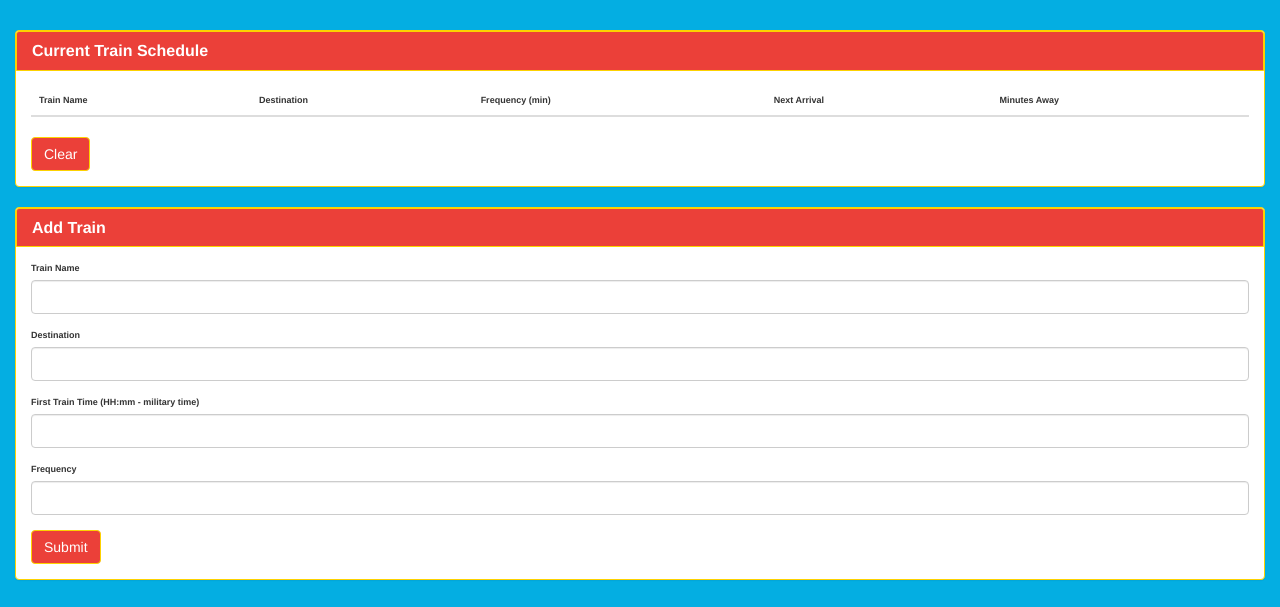
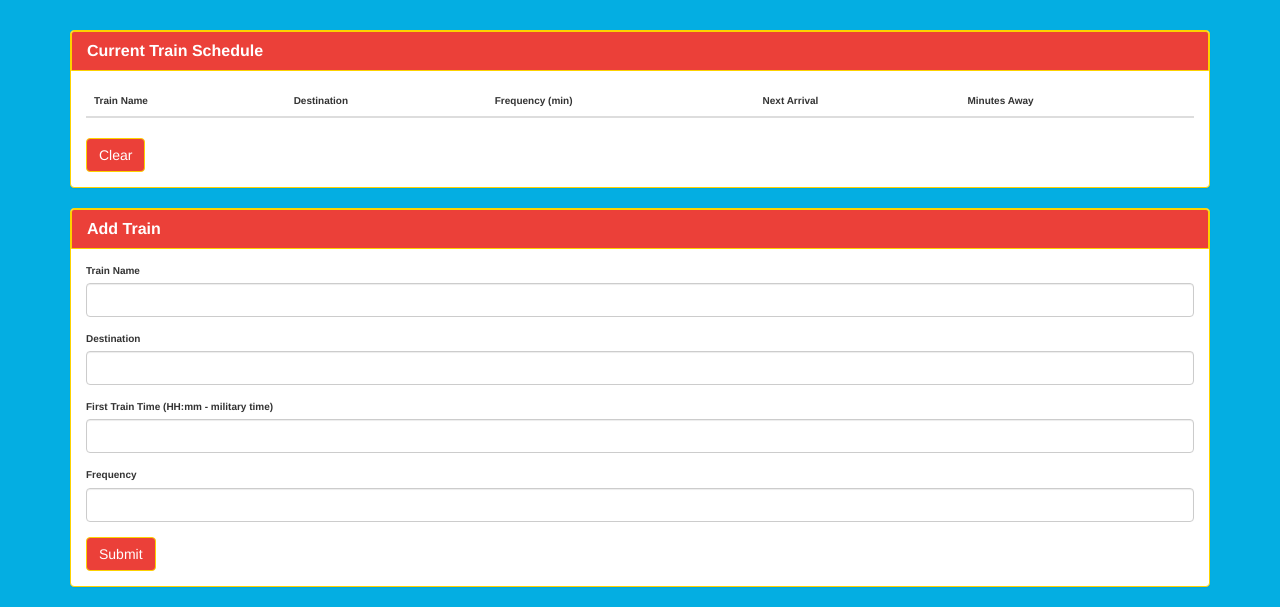
Before and after one commit to CavanWagg/Train-Scheduler, a plain HTML site: page index.html in a window 1280 px wide. Shown: the part 225-832 px from the top of the page. Drawn offline with nearby package versions, Linux system fonts and the light colour scheme; no server answers.

Commit message:
comment changes, positioning double checks

```diff
--- a/assets/styles/style.less
+++ b/assets/styles/style.less
@@ -12,7 +12,7 @@
 }
 
 body {
-  font-size: 90%;
+  font-size: 100%;
   background-color: @primary-color;
 }
 .jumbotron {
--- a/index.html
+++ b/index.html
@@ -27,8 +27,7 @@
 
 <body class="override">
 
-    <!-- Employee Tracker -->
-    <div class="container-fluid">
+    <div class="container">
 
         <!-- Jumbotron -->
         <div class="jumbotron">
@@ -39,9 +38,9 @@
 
         <div class="row">
 
-            <div class="col-xs-12 col-lg-12">
+            <div class="col-xs-12 col-md-12 col-lg-12">
 
-                <!-- Current Employees-->
+
                 <div class="panel panel-primary">
                     <div class="panel-heading panel--">
                         <h3 class="panel-title"><strong>Current Train Schedule</strong></h3>
@@ -74,7 +73,7 @@
                     </div>
                     <div class="panel-body">
 
-                        <!-- Entry Form -->
+                        <!-- Train Form -->
                         <form>
                             <div class="form-group">
                                 <label for="train-name-input">Train Name</label>
@@ -102,7 +101,6 @@
             </div>
 
         </div>
-
     </div>
 
     <!-- JavaScript -->
```
Also changed, not shown: assets/styles/style.css.
